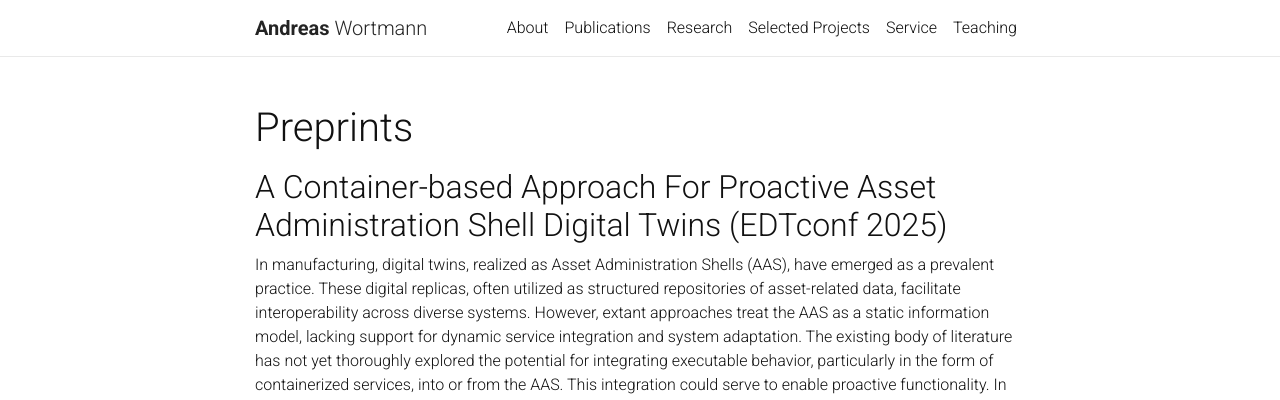
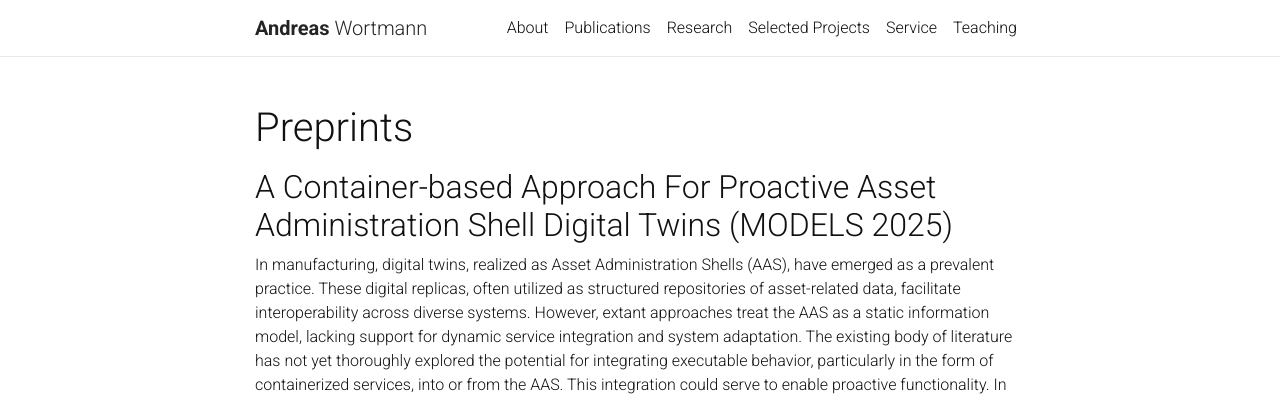
Before and after one commit to awortmann/awortmann.github.io, a Jekyll site: the page built from _pages/preprints.md, in a window 1280 px wide and 900 px high. Shown: the top 400 px of the window. Built offline with Jekyll 4.4.1, drawn with Linux system fonts in a browser that asks for light colours; nearby versions of some CDN libraries; a style sheet for code colours, icons or effects is not loaded.

Commit message:
Minor update

```diff
--- a/_pages/preprints.md
+++ b/_pages/preprints.md
@@ -6,7 +6,7 @@ description:
 nav: false
 ---
 
-## A Container-based Approach For Proactive Asset Administration Shell Digital Twins (EDTconf 2025)
+## A Container-based Approach For Proactive Asset Administration Shell Digital Twins (MODELS 2025)
 
 In manufacturing, digital twins, realized as Asset Administration Shells (AAS), have emerged as a prevalent practice. These digital replicas, often utilized as structured repositories of asset-related data, facilitate interoperability across diverse systems. However, extant approaches treat the AAS as a static information model, lacking support for dynamic service integration and system adaptation. The existing body of literature has not yet thoroughly explored the potential for integrating executable behavior, particularly in the form of containerized services, into or from the AAS. This integration could serve to enable proactive functionality. In this paper, we propose a submodel-based architecture that introduces a structured service notion to the AAS, enabling services to dynamically interact with and adapt AAS instances at runtime. This concept is implemented through the extension of a submodel with behavioral definitions, resulting in a modular event-driven architecture capable of deploying containerized services based on embedded trigger conditions. The approach is illustrated through a case study on a 3-axis milling machine. Our contribution enables the AAS to serve not only as a passive digital representation but also as an active interface for executing added-value services.
 
```
